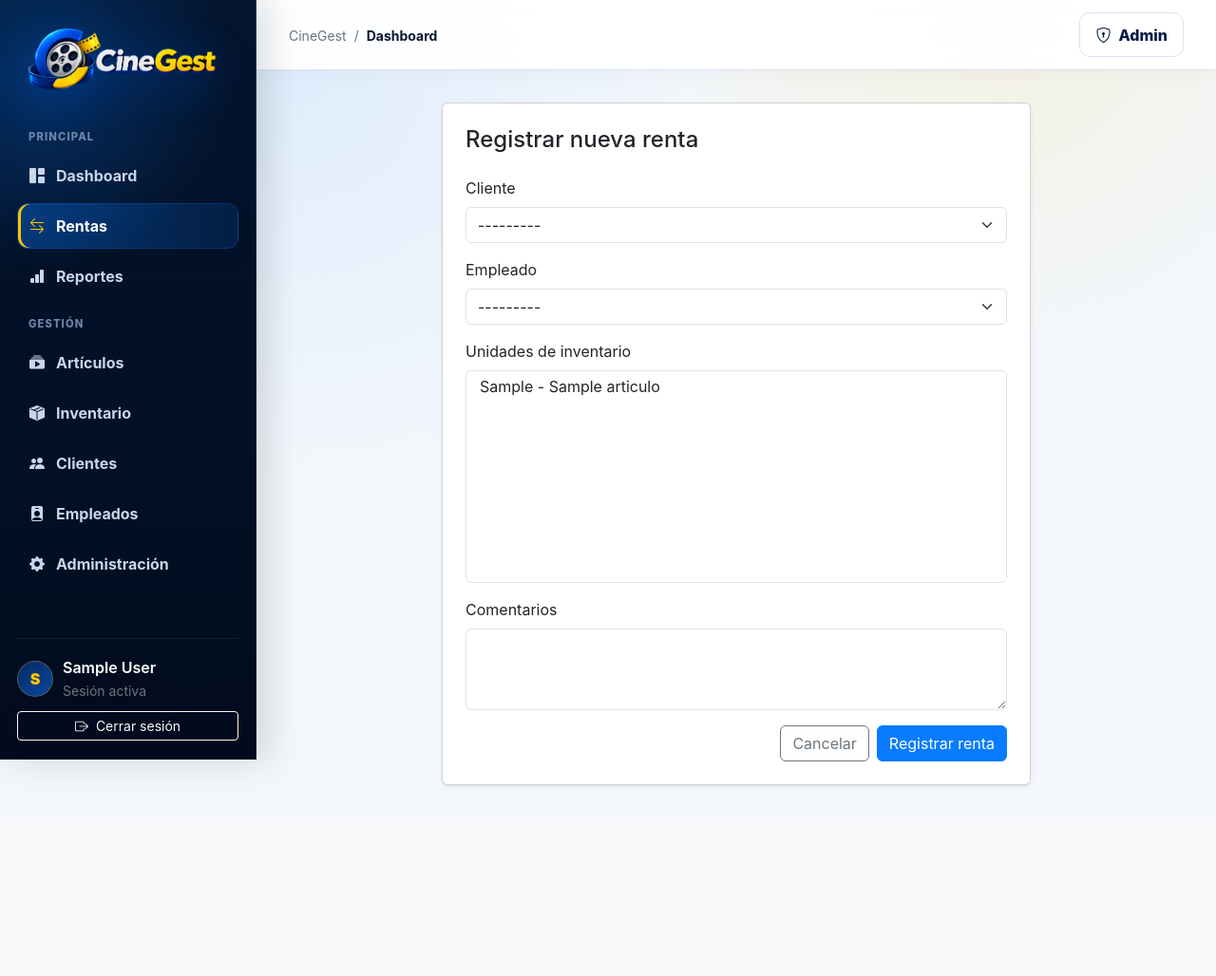
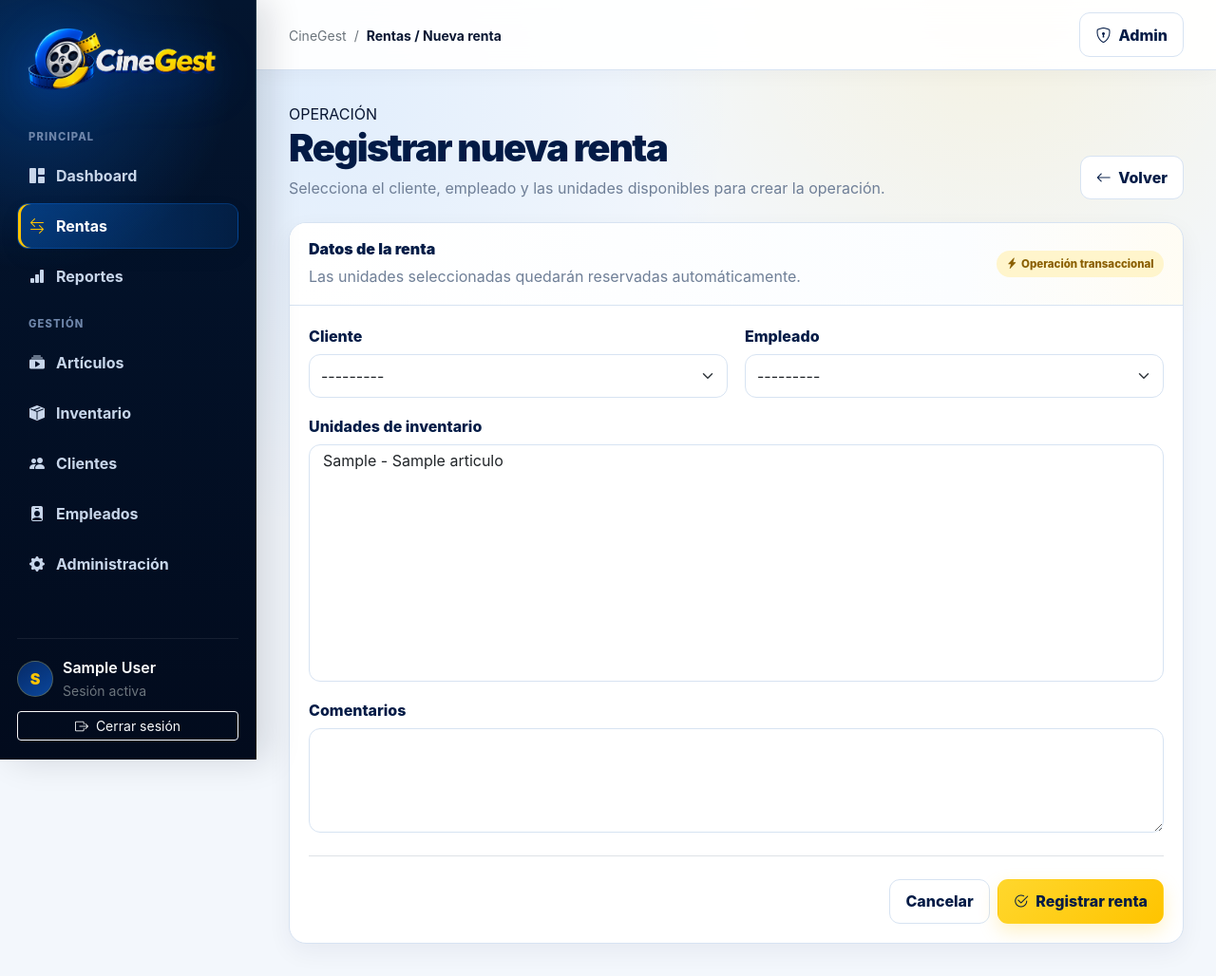
Before and after one commit to Jairo0811/CineGest, a Django app: page /rentas/nueva/ in a window 1280 px wide. Shown: the whole page at 95% size. Before the commit the page ends 829 px from the top, so only its background shows below. Run offline with Django 5.2, Linux system fonts and the light colour scheme; a user stored in the database is signed in; tables that the repository leaves empty hold one stand-in row (values such as "Sample post").

Commit message:
style: rediseñar formulario de nueva renta

```diff
--- a/templates/rentas/nueva.html
+++ b/templates/rentas/nueva.html
@@ -1,15 +1,41 @@
 {% extends 'base.html' %}
 {% block title %}Nueva renta | CineGest{% endblock %}
+{% block breadcrumb %}Rentas / Nueva renta{% endblock %}
 {% block content %}
-<div class="row justify-content-center"><div class="col-lg-8">
-  <div class="card shadow-sm"><div class="card-body p-4">
-    <h1 class="h4 mb-4">Registrar nueva renta</h1>
-    <form method="post">
-      {% csrf_token %}
-      {% if form.non_field_errors %}<div class="alert alert-danger">{{ form.non_field_errors }}</div>{% endif %}
-      {% for field in form %}<div class="mb-3"><label class="form-label">{{ field.label }}</label>{{ field }}{% for error in field.errors %}<div class="text-danger small">{{ error }}</div>{% endfor %}</div>{% endfor %}
-      <div class="d-flex justify-content-end gap-2"><a class="btn btn-outline-secondary" href="{% url 'rentas:lista' %}">Cancelar</a><button class="btn btn-primary" type="submit">Registrar renta</button></div>
-    </form>
-  </div></div>
-</div></div>
+<div class="cg-page-heading d-flex justify-content-between align-items-end flex-wrap gap-3">
+  <div>
+    <span class="cg-eyebrow">OPERACIÓN</span>
+    <h1 class="cg-page-title">Registrar nueva renta</h1>
+    <p class="cg-page-subtitle">Selecciona el cliente, empleado y las unidades disponibles para crear la operación.</p>
+  </div>
+  <a class="cg-btn cg-btn-light" href="{% url 'rentas:lista' %}"><i class="bi bi-arrow-left me-1"></i> Volver</a>
+</div>
+
+<div class="cg-panel cg-form-panel mt-4">
+  <div class="cg-panel-header">
+    <div>
+      <h2 class="cg-panel-title mb-1">Datos de la renta</h2>
+      <p class="cg-page-subtitle mb-0">Las unidades seleccionadas quedarán reservadas automáticamente.</p>
+    </div>
+    <span class="cg-badge cg-badge-yellow"><i class="bi bi-lightning-charge-fill me-1"></i> Operación transaccional</span>
+  </div>
+  <form method="post" class="cg-panel-body" novalidate>
+    {% csrf_token %}
+    {% if form.non_field_errors %}<div class="alert alert-danger border-0 rounded-4">{{ form.non_field_errors }}</div>{% endif %}
+    <div class="cg-form-grid">
+      {% for field in form %}
+      <div class="cg-field {% if field.name == 'items' or field.name == 'comentarios' %}cg-form-wide{% endif %}">
+        <label for="{{ field.id_for_label }}">{{ field.label }}</label>
+        {{ field }}
+        {% if field.help_text %}<div class="form-text">{{ field.help_text }}</div>{% endif %}
+        {% for error in field.errors %}<div class="text-danger small mt-1">{{ error }}</div>{% endfor %}
+      </div>
+      {% endfor %}
+    </div>
+    <div class="d-flex justify-content-end gap-2 mt-4 pt-4 border-top">
+      <a class="cg-btn cg-btn-light" href="{% url 'rentas:lista' %}">Cancelar</a>
+      <button class="cg-btn cg-btn-warning" type="submit"><i class="bi bi-check2-circle me-1"></i> Registrar renta</button>
+    </div>
+  </form>
+</div>
 {% endblock %}
```
